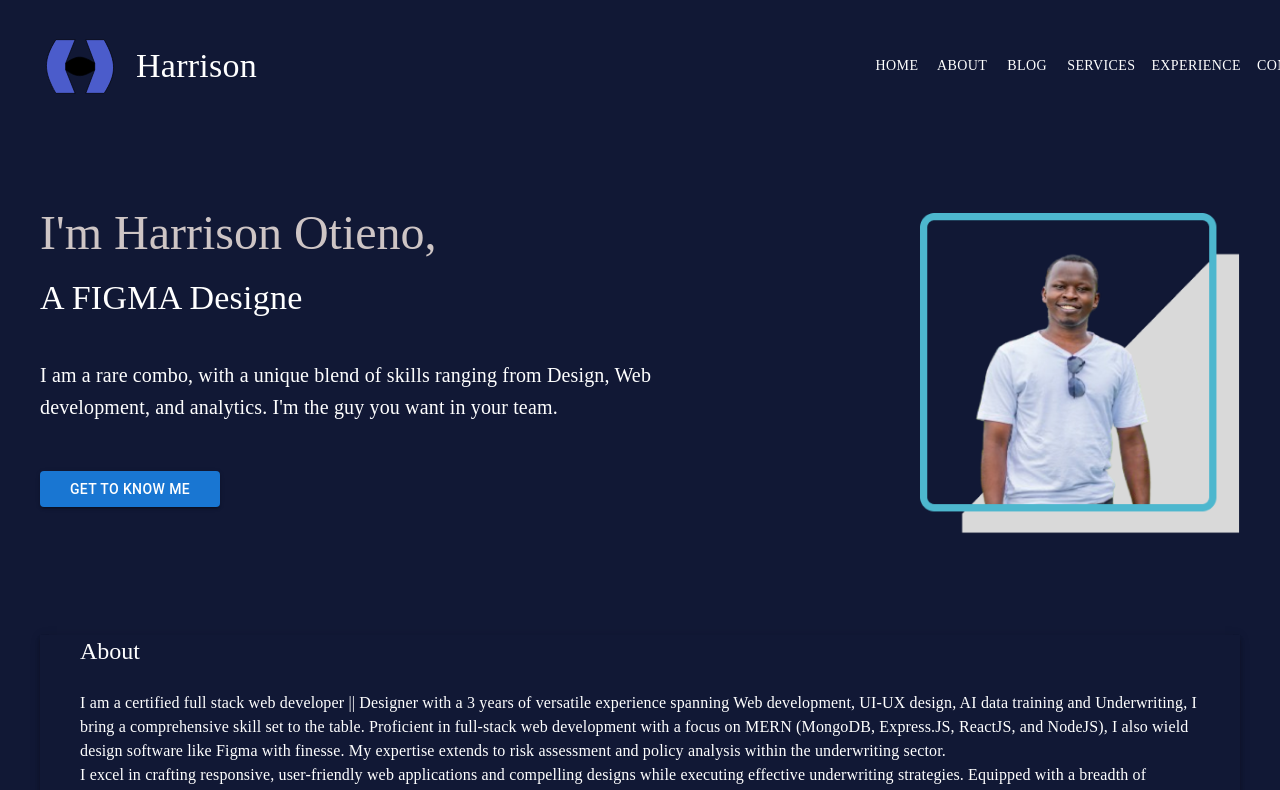
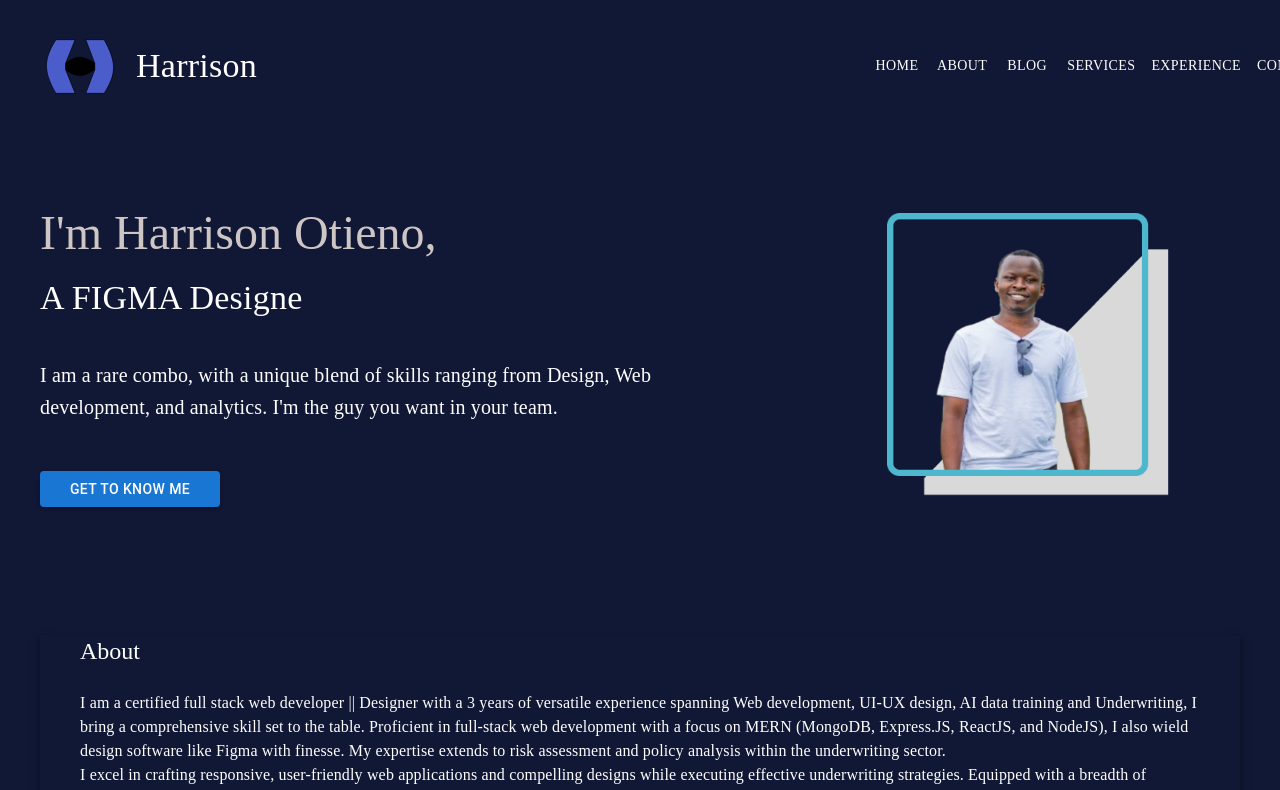
Before and after one commit to Ogalo/my_portifolio, a React (Create React App) app: page / in a window 1280 px wide. Shown: the top 790 px of the page. Built offline with nearby package versions, Linux system fonts and the light colour scheme.

Commit message:
Edit the style

```diff
--- a/src/components/Bio.tsx
+++ b/src/components/Bio.tsx
@@ -22,7 +22,6 @@ const Bio = () => {
     display='flex'
     flexDirection='row'
     flexWrap='wrap'
-    gap={0.5}
     my={5}
     mx={5}
     py={4}
@@ -33,7 +32,8 @@ const Bio = () => {
         display='flex'
         flexDirection='column'
         flex={1}
-        width='60%'
+        sx={{width: {sm: '100%', lg: '80%'}}}
+
         >
           <Stack>
             <Typography variant="h3" color="#cec5c5" fontFamily="karma">
@@ -67,9 +67,12 @@ const Bio = () => {
         >
           <Stack
           sx={{
-              maxWidth: "320px",
+            width: {sm: '100%', lg: '80%'}
+
           }}>
-            <img src={Profile} alt="Profile Image" />
+            <img src={Profile} alt="Profile Image"  />
+
+
           </Stack>
         </Box>
 
```
